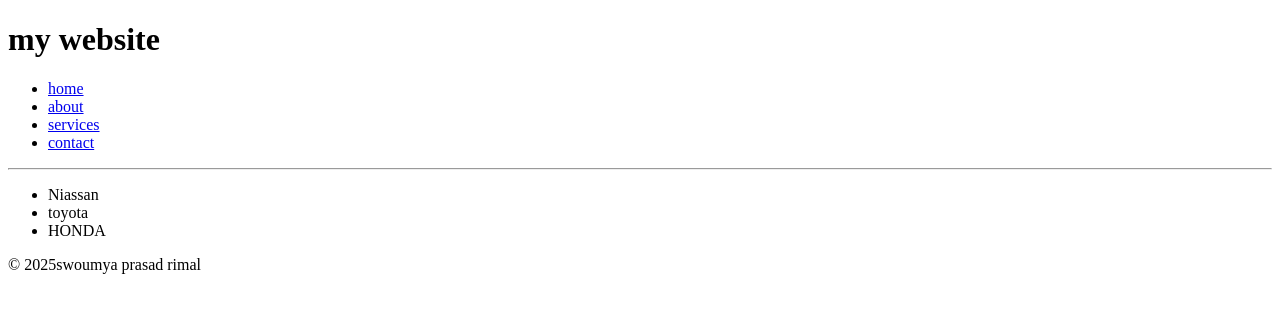
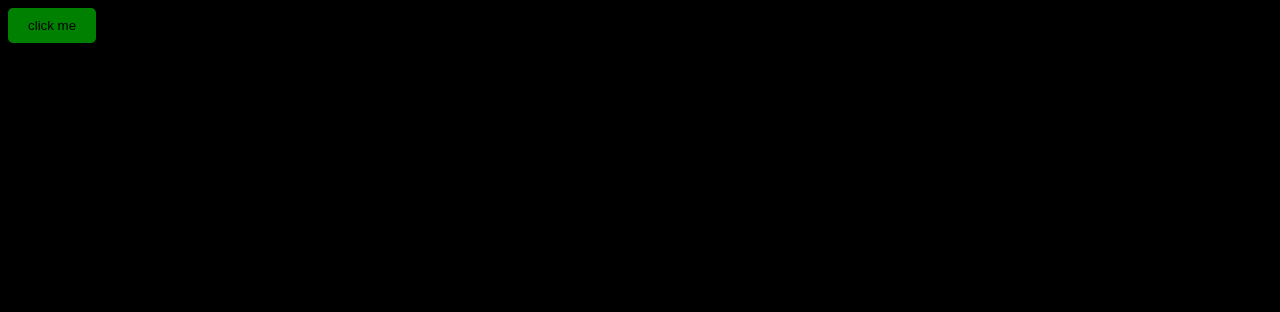
Before and after one commit to sprimal/my-react-app, a React (Vite) app in the folder my-react-app/: page / in a window 1280 px wide. Shown: the top 312 px of the page. Built offline with nearby package versions, Linux system fonts and the light colour scheme.

Commit message:
commit learned to make cards and different css modules

```diff
--- a/my-react-app/src/App.jsx
+++ b/my-react-app/src/App.jsx
@@ -1,14 +1,25 @@
-import Header from './header.jsx';
-import Footer from './FOOTER.JSX';
-import Cars from './Cars.jsx';
+// import Header from './header.jsx';
+// import Footer from './FOOTER.JSX';
+// import Cars from './Cars.jsx';
+// import Card from './Card.jsx';
+import Button from './Button.jsx';
 
 function App() {
   return (
-    <>
-       <Header />
-       <Cars />
-       <Footer />
-    </>
+    // <>
+    //    <Header />
+    //    <Cars />
+    //    <Footer />
+    // </>
+    // <>
+    // <Card />
+    // <Card />
+    // <Card />
+    // <Card />
+    // </>
+
+    <Button />
+
   );
 }
 
--- /dev/null
+++ b/my-react-app/src/Button.jsx
@@ -0,0 +1,18 @@
+
+function Button(){
+
+   const Styles = {
+   padding: "10px 20px",
+   color: "black",
+   backgroundColor:"Green",
+   border: "none",
+   borderRadius: "5px",
+   cursor: "pointer",
+   fontsize: "16px",
+
+   }
+   return(
+      <button style={Styles}>click me</button>
+   );
+}
+export default Button
--- /dev/null
+++ b/my-react-app/src/Card.jsx
@@ -0,0 +1,14 @@
+import profilePic from './assets/ken.webp'
+function Card(){
+
+    return(
+          <div className="Card">
+            <img className='card-image'src={profilePic} alt = "kenshiro"></img>
+            <h2 className='card-title'>Swoumya Prasad Rimal</h2>
+            <p className='card-text'>Centennial College Student and a part time napper!!!</p>
+          </div>
+    );
+
+}
+
+export default Card
--- a/my-react-app/src/index.css
+++ b/my-react-app/src/index.css
@@ -0,0 +1,61 @@
+/* this is for the card body */
+/* 1.
+body {
+    background-color: black;
+}
+
+img {
+    height: 150px;
+    width: 150px;
+}
+
+.Card {
+    border: 2px solid rgb(48, 48, 48);
+    border-radius: 10px;
+    box-shadow: 5px 5px 5px rgba(34, 28, 28, 0.164);
+    padding: 20px;
+    margin: 10px;
+    text-align: center;
+    max-width: 250px;
+    display: inline-block;
+}
+
+.Card .card-image {
+    max-width: 60%;
+    height: auto;
+    border-radius: 50%;
+    margin-bottom: 10px;
+
+}
+
+.Card .card-title {
+    font-family: 'poppis' sans-serif;
+    margin: 0;
+    color: brown;
+}
+
+.Card .card-text {
+    font-family: 'poppins' sans-serif;
+    color: green;
+}
+    */
+
+body {
+    background-color: black;
+}
+
+/* Button.css */
+/* .button {
+    padding: 10px 20px;
+    background-color: #4CAF50;
+    color: white;
+    border: none;
+    border-radius: 5px;
+    cursor: pointer;
+    font-size: 16px;
+    padding: 10px 20px;
+}
+
+.button:hover {
+    background-color: #45a049;
+} */
```
Also changed, not shown: my-react-app/src/assets/ken.webp (added).
